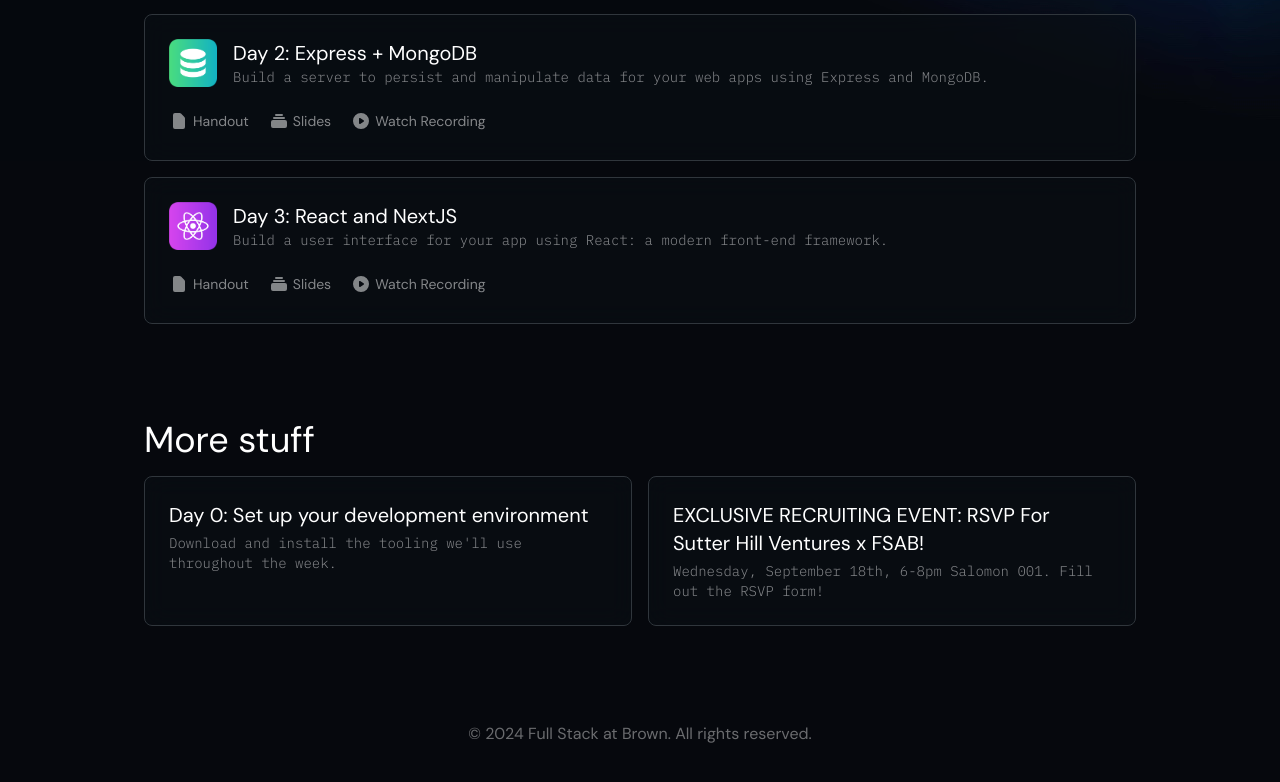
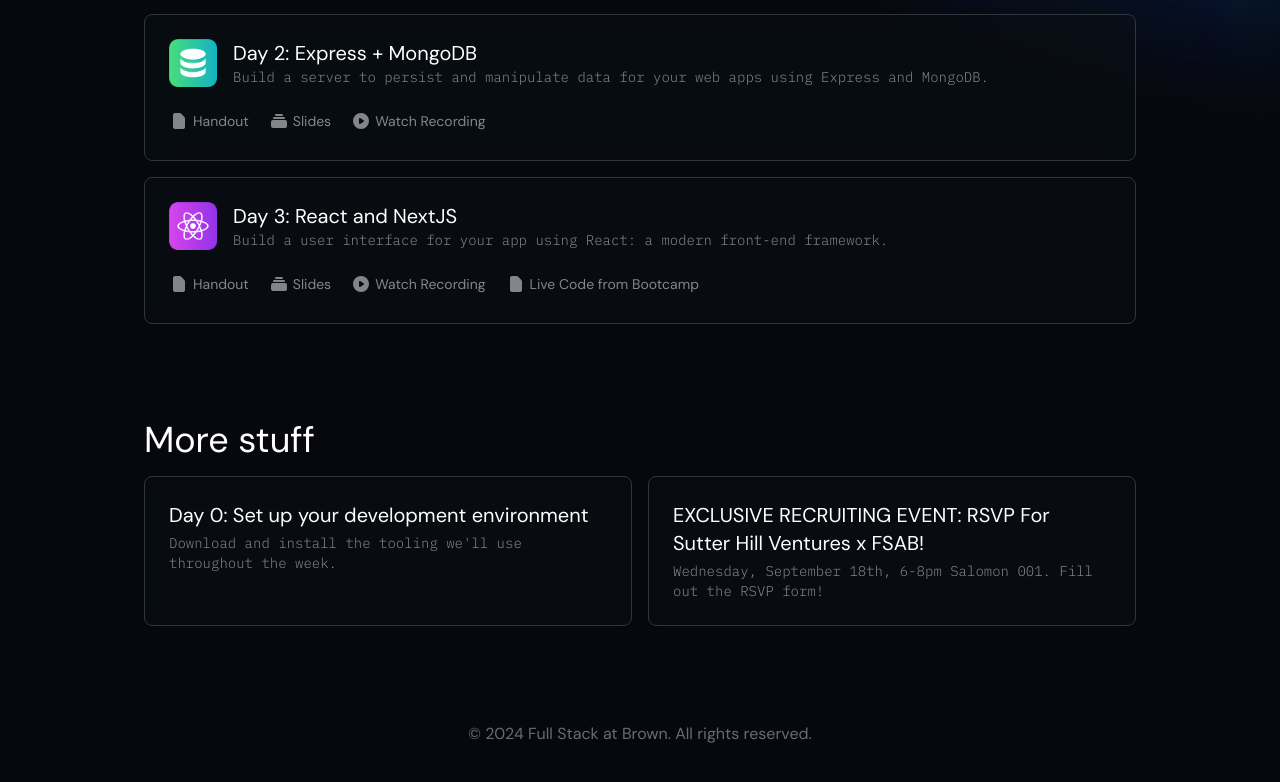
Before and after one commit to xuvi7/bootcamp-fall2025, a Next.js app: page / in a window 1280 px wide. Shown: the part 777-1559 px from the top of the page. Built offline with nearby package versions, Linux system fonts and the light colour scheme.

Commit message:
live code

```diff
--- a/components/ScheduleItem.tsx
+++ b/components/ScheduleItem.tsx
@@ -5,11 +5,12 @@
     handout,
     slides,
     recording,
-                                     }: { name: string; description: string; image: string; handout: string; slides?: string; recording?: string; }) {
+    codeDemo,
+}: { name: string; description: string; image: string; handout: string; slides?: string; recording?: string; codeDemo?: string }) {
     return <li
         className="p-5 md:p-6 backdrop-blur-md bg-opacity-50 border border-[#30363C] bg-[#0B1016] rounded-lg">
         <div className="flex items-center justify-start">
-            <img src={image} className="h-12 mr-4"/>
+            <img src={image} className="h-12 mr-4" />
             <div>
                 <p className="text-base md:text-lg lg:text-xl">
                     {name}
@@ -24,7 +25,7 @@
                 <svg xmlns="http://www.w3.org/2000/svg" className="h-5 w-5 mr-1" viewBox="0 0 20 20">
                     <path fillRule="evenodd" fill="currentColor"
                         d="M4 4a2 2 0 012-2h4.586A2 2 0 0112 2.586L15.414 6A2 2 0 0116 7.414V16a2 2 0 01-2 2H6a2 2 0 01-2-2V4z"
-                          clipRule="evenodd"/>
+                        clipRule="evenodd" />
                 </svg>
                 Handout
             </a>
@@ -32,7 +33,7 @@
                 <svg xmlns="http://www.w3.org/2000/svg" className="h-5 w-5 mr-1" viewBox="0 0 20 20"
                     fill="currentColor">
                     <path
-                        d="M7 3a1 1 0 000 2h6a1 1 0 100-2H7zM4 7a1 1 0 011-1h10a1 1 0 110 2H5a1 1 0 01-1-1zM2 11a2 2 0 012-2h12a2 2 0 012 2v4a2 2 0 01-2 2H4a2 2 0 01-2-2v-4z"/>
+                        d="M7 3a1 1 0 000 2h6a1 1 0 100-2H7zM4 7a1 1 0 011-1h10a1 1 0 110 2H5a1 1 0 01-1-1zM2 11a2 2 0 012-2h12a2 2 0 012 2v4a2 2 0 01-2 2H4a2 2 0 01-2-2v-4z" />
                 </svg>
                 Slides
             </a>}
@@ -41,9 +42,17 @@
                     fill="currentColor">
                     <path fillRule="evenodd"
                         d="M10 18a8 8 0 100-16 8 8 0 000 16zM9.555 7.168A1 1 0 008 8v4a1 1 0 001.555.832l3-2a1 1 0 000-1.664l-3-2z"
-                          clipRule="evenodd"/>
+                        clipRule="evenodd" />
                 </svg>
                 Watch Recording
+            </a>}
+            {codeDemo && <a className="inline-flex items-center" href={codeDemo}>
+                <svg xmlns="http://www.w3.org/2000/svg" className="h-5 w-5 mr-1" viewBox="0 0 20 20">
+                    <path fillRule="evenodd" fill="currentColor"
+                        d="M4 4a2 2 0 012-2h4.586A2 2 0 0112 2.586L15.414 6A2 2 0 0116 7.414V16a2 2 0 01-2 2H6a2 2 0 01-2-2V4z"
+                        clipRule="evenodd" />
+                </svg>
+                Live Code from Bootcamp
             </a>}
         </div>
     </li>
--- a/pages/index.tsx
+++ b/pages/index.tsx
@@ -5,7 +5,7 @@
 import { useEffect, useState } from "react";
 import LinkCard from "../components/LinkCard";
 
-const workshops: { name: string; description: string; image: string; handout: string; slides?: string; recording?: string; }[] = [
+const workshops: { name: string; description: string; image: string; handout: string; slides?: string; recording?: string; codeDemo?: string }[] = [
     {
         name: "Day 1: Web Fundamentals",
         description: "Start with the underlying technologies of the web: HTML, CSS, and Javascript.",
@@ -28,6 +28,7 @@
         handout: "https://docs.google.com/document/d/1bjighpGkJ6kehmuQBB7XIVSigYV1waMyNfoIaYjB9HQ/edit?usp=sharing",
         slides: "https://docs.google.com/presentation/d/1cseRjslSDr_mxVH6JWDLpg5NruFGhtS_2a_SbWqZq6w/edit?usp=sharing",
         recording: "https://brown.zoom.us/recording/detail?meeting_id=TwEgocnSTuuGVRhGOZuiOg%3D%3D",
+        codeDemo: "https://github.com/kberdos/bootcamp-24-nextjs-example",
     }, {
         name: "Day 4: Integration",
         description: "Connect your front-end with your server with API calls, then deploy your app to the web.",
@@ -100,7 +101,9 @@
                                 image={workshop.image}
                                 handout={workshop.handout}
                                 slides={workshop.slides}
-                                recording={workshop.recording} />)}
+                                recording={workshop.recording}
+                                codeDemo={workshop.codeDemo}
+                            />)}
                         </ul>
                     </section>
                 </div>
@@ -115,7 +118,9 @@
                             image={workshop.image}
                             handout={workshop.handout}
                             slides={workshop.slides}
-                            recording={workshop.recording} />)}
+                            recording={workshop.recording}
+                            codeDemo={workshop.codeDemo}
+                        />)}
                     </ul>
                 </section>
                 <section>
```
Lines whose indentation alone changed are shown as unchanged.
